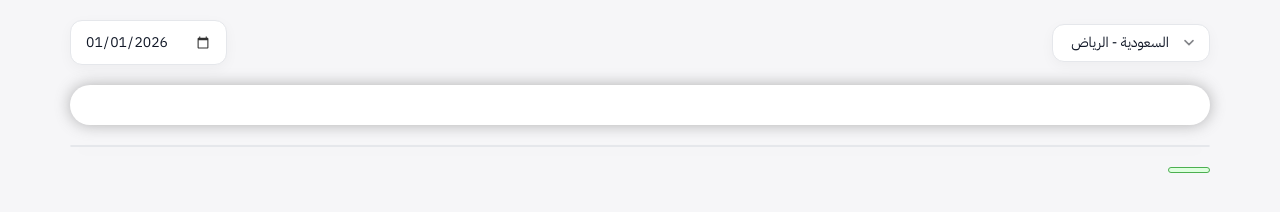
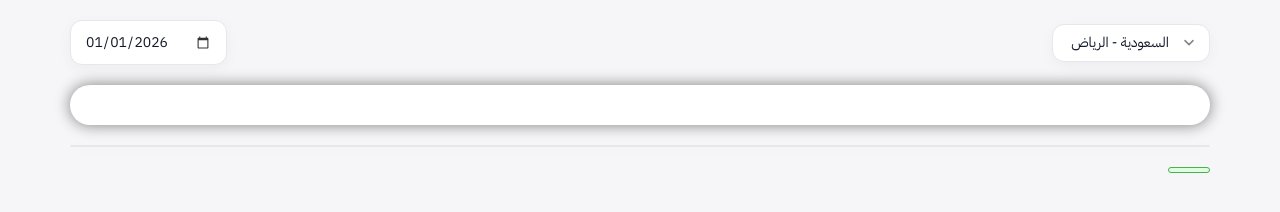
Before and after one commit to 27waab/Prayer-Times, a website: page index.html in a window 1280 px wide. Drawn offline with nearby package versions, Linux system fonts and the light colour scheme; no server answers.

Commit message:
Refactor CSS styles for consistency and clarity

```diff
--- a/style.css
+++ b/style.css
@@ -106,7 +106,7 @@ header {
     align-items: center;
     justify-content: center;
     flex-direction: column;
-    box-shadow: 0 0px 15px #6565657d;
+    box-shadow: 0 0px 15px #0000007d;
 }
 #dateInfoData p {
     width: fit-content;
```
